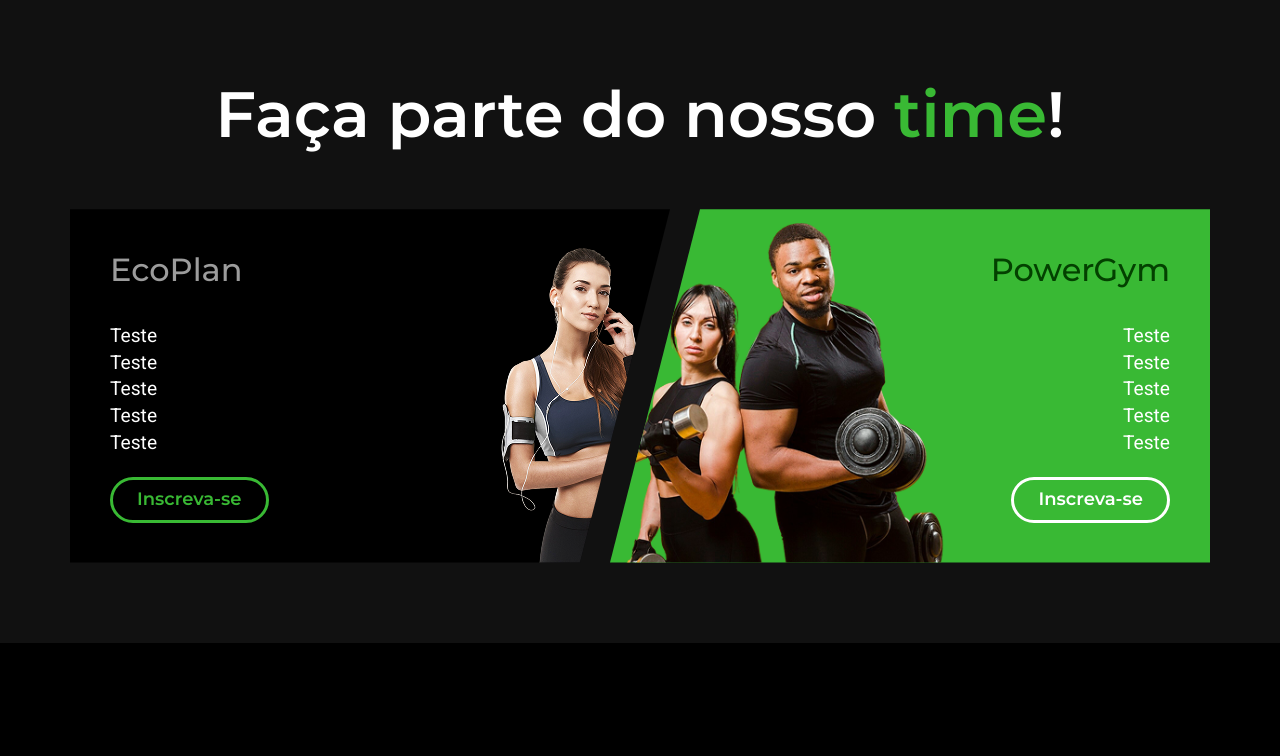
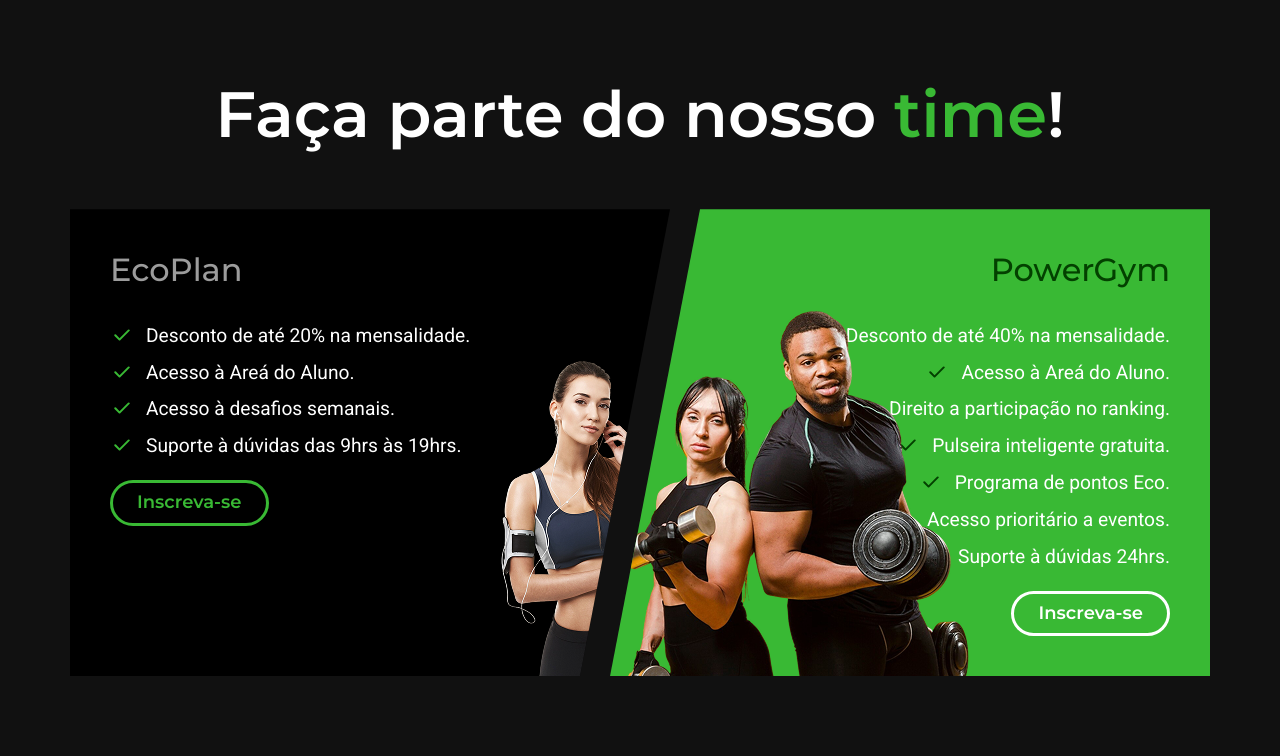
Before and after one commit to felipedegodoy16/projeto-ecogym, a PHP site: page / in a window 1280 px wide. Shown: the part 2979-3735 px from the top of the page. Before the commit the page ends 3622 px from the top, so only its background shows below. Run offline with PHP 8.4, Linux system fonts and the light colour scheme.

Commit message:
developing plans

```diff
--- a/assets/css/main/_plans.scss
+++ b/assets/css/main/_plans.scss
@@ -26,6 +26,22 @@
         }
         ul {
             padding-bottom: 20px;
+            display: flex;
+            flex-direction: column;
+            gap: 10px;
+            li {
+                position: relative;
+                max-width: max-content;
+                margin-left: 36px;
+                &::before {
+                    content: '';
+                    background: url('../img/vetores/check-p1.svg') no-repeat;
+                    position: absolute;
+                    width: 24px;
+                    height: 24px;
+                    left: -36px;
+                }
+            }
         }
         img {
             position: absolute;
@@ -47,6 +63,22 @@
         }
         ul {
             padding-bottom: 20px;
+            display: flex;
+            flex-direction: column;
+            gap: 10px;
+            align-items: end;
+            li {
+                position: relative;
+                max-width: max-content;
+                &::before {
+                    content: '';
+                    background: url('../img/vetores/check-p6.svg') no-repeat;
+                    position: absolute;
+                    width: 24px;
+                    height: 24px;
+                    left: -36px;
+                }
+            }
         }
         img {
             position: absolute;
--- a/assets/css/style.css
+++ b/assets/css/style.css
@@ -485,6 +485,22 @@
 }
 .plans .plan-eco ul {
   padding-bottom: 20px;
+  display: flex;
+  flex-direction: column;
+  gap: 10px;
+}
+.plans .plan-eco ul li {
+  position: relative;
+  max-width: max-content;
+  margin-left: 36px;
+}
+.plans .plan-eco ul li::before {
+  content: "";
+  background: url("../img/vetores/check-p1.svg") no-repeat;
+  position: absolute;
+  width: 24px;
+  height: 24px;
+  left: -36px;
 }
 .plans .plan-eco img {
   position: absolute;
@@ -506,6 +522,22 @@
 }
 .plans .plan-power ul {
   padding-bottom: 20px;
+  display: flex;
+  flex-direction: column;
+  gap: 10px;
+  align-items: end;
+}
+.plans .plan-power ul li {
+  position: relative;
+  max-width: max-content;
+}
+.plans .plan-power ul li::before {
+  content: "";
+  background: url("../img/vetores/check-p6.svg") no-repeat;
+  position: absolute;
+  width: 24px;
+  height: 24px;
+  left: -36px;
 }
 .plans .plan-power img {
   position: absolute;
--- a/index.html
+++ b/index.html
@@ -125,11 +125,10 @@
         <div class="plan-eco">
           <h3 class="font-1-s cor-6">EcoPlan</h3>
           <ul class="font-2-xs">
-            <li>Teste</li>
-            <li>Teste</li>
-            <li>Teste</li>
-            <li>Teste</li>
-            <li>Teste</li>
+            <li>Desconto de até 20% na mensalidade.</li>
+            <li>Acesso à Areá do Aluno.</li>
+            <li>Acesso à desafios semanais.</li>
+            <li>Suporte à dúvidas das 9hrs às 19hrs.</li>
           </ul>
           <a href="#" class="button">Inscreva-se</a>
           <img src="./assets/img/plans/ecoplan.png" alt="Atleta inscrita em nosso plano EcoPlan.">
@@ -137,11 +136,13 @@
         <div class="plan-power">
           <h3 class="font-1-s cor-p6">PowerGym</h3>
           <ul class="font-2-xs">
-            <li>Teste</li>
-            <li>Teste</li>
-            <li>Teste</li>
-            <li>Teste</li>
-            <li>Teste</li>
+            <li>Desconto de até 40% na mensalidade.</li>
+            <li>Acesso à Areá do Aluno.</li>
+            <li>Direito a participação no ranking.</li>
+            <li>Pulseira inteligente gratuita.</li>
+            <li>Programa de pontos Eco.</li>
+            <li>Acesso prioritário a eventos.</li>
+            <li>Suporte à dúvidas 24hrs.</li>
           </ul>
           <a href="#" class="button btn-color-0">Inscreva-se</a>
           <img class="img-powergym" src="./assets/img/plans/powergym.png" alt="Atletas que são inscritos em nosso plano PowerGym.">
```
Also changed, not shown: assets/img/plans/antigos/ecoplan.png (deleted), assets/img/plans/antigos/powergym.png (deleted), assets/img/vetores/check-p1.svg (added), assets/img/vetores/check-p6.svg (added), 1 other file.
